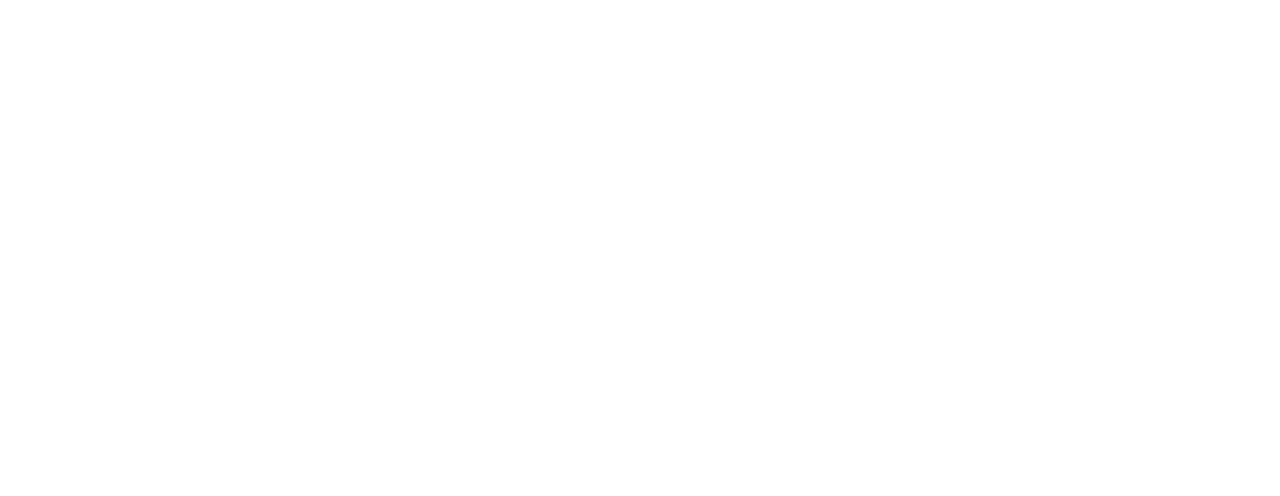
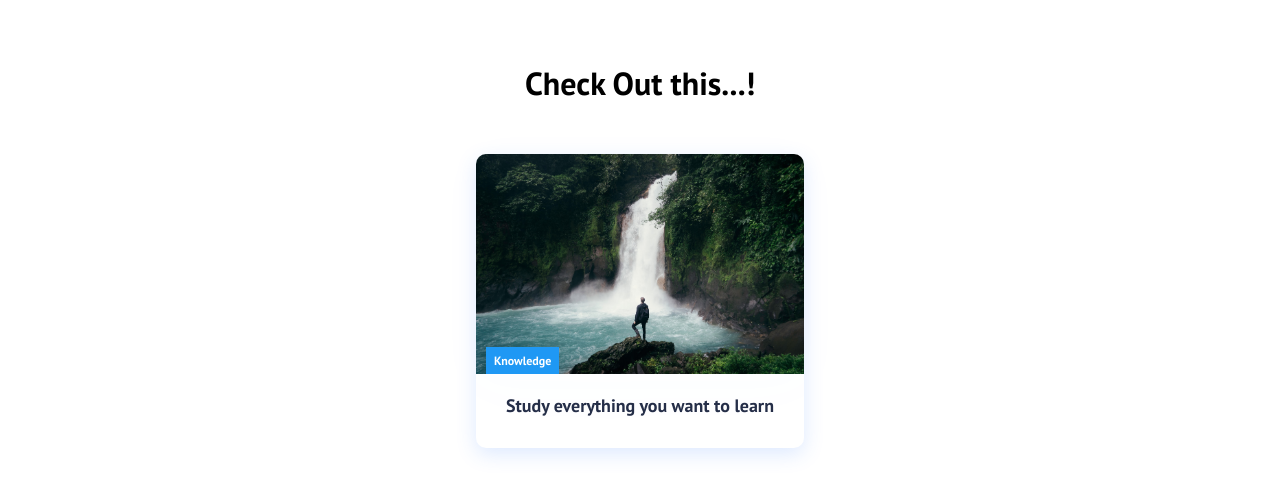
Before and after one commit to Rashika1998/web-react-ui-for-com-v1, a React (Create React App) app: page / in a window 1280 px wide. Shown: the part 882-1378 px from the top of the page. Before the commit the page ends 880 px from the top, so only its background shows below. Built offline with nearby package versions, Linux system fonts and the light colour scheme.

Commit message:
Added a card.

```diff
--- /dev/null
+++ b/src/components/CardItem.js
@@ -0,0 +1,22 @@
+import React from 'react';
+import { Link } from 'react-router-dom';
+
+function CardItem(props) {
+    return (
+        <>
+          <li className="cards__item">
+              <Link className="cards__item__link" to={props.path}>
+                  <figure className="cards__item__pic-wrap" data-category={props.label}>
+                      <img src={props.src} alt="Any Image" className="cards__item__img" />
+                  </figure>
+                  <div className="cards__item__info">
+                      <h5 className="cards__item__text">{props.text}</h5>
+                  </div>
+
+              </Link>
+          </li>
+        </>
+    )
+}
+
+export default CardItem
--- /dev/null
+++ b/src/components/Cards.css
@@ -0,0 +1,118 @@
+.cards {
+    padding: 4rem;
+    background: #fff;
+}
+
+h1 {
+    text-align: center;
+}
+
+.cards__container {
+    display: flex;
+    flex-flow: column;
+    align-items: center;
+    max-width: 1120px;
+    width: 90%;
+    margin: 0 auto;
+}
+
+.cards__wrapper {
+    position: relative;
+    margin: 50px 0 45px;
+}
+
+.cards__items {
+    margin-bottom: 24px;
+}
+
+.cards__item {
+    display: flex;
+    flex: 1;
+    margin: 0 1rem;
+    border-radius: 10px;
+}
+
+.cards__item__link {
+    display: flex;
+    flex-flow: column;
+    width: 100%;
+    box-shadow: 0 6px 20px rgba(56, 125, 255, 0.17);
+    -webkit-filter: drop-shadow(0 6px 20px rgba(56, 125, 255, 0.017));
+    filter: drop-shadow(0 6px 20px rgba(56, 125, 255, 0.017));
+    border-radius: 10px;
+    overflow: hidden;
+    text-decoration: none;
+}
+
+.cards__item__pic-wrap {
+    position: relative;
+    width: 100%;
+    padding-top: 67%;
+    overflow: hidden;
+}
+
+.fade-img {
+    animation-name: fade-img;
+    animation-duration: 2s;
+}
+
+.cards__item__pic-wrap::after {
+    content: attr(data-category);
+    position: absolute;
+    bottom: 0;
+    margin-left: 10px;
+    padding: 6px 8px;
+    max-width: calc((100%) - 60px);
+    font-size: 12px;
+    font-weight: 700;
+    color: #fff;
+    background-color: #1f98f4;
+    box-sizing: border-box;
+}
+
+.cards__item__img {
+    position: absolute;
+    top: 0;
+    right: 0;
+    bottom: 0;
+    left: 0;
+    display: block;
+    width: 100%;
+    max-width: 100%;
+    height: 100%;
+    max-height: 100%;
+    object-fit: cover;
+    transition: all 0.2s linear;
+}
+
+.cards__item__img:hover {
+    transform: scale(1.1);
+}
+
+.cards__item__info {
+    padding: 20px 30px 30px;
+}
+
+.cards__item__text {
+    color: #252e48;
+    font-size: 18px;
+    line-height: 24px;
+}
+
+@media only screen and (min-width: 1200px) {
+    .content__blog__container {
+        width: 84%;
+    }
+}
+
+@media only screen and (min-width: 1024px) {
+    .cards__items {
+        display: flex;
+    }
+}
+
+@media only screen and (max-width: 1024px) {
+    .cards__item {
+        margin-bottom: 2rem;
+    }
+}
--- /dev/null
+++ b/src/components/Cards.js
@@ -0,0 +1,25 @@
+import React from 'react';
+import CardItem from './CardItem';
+import './Cards.css';
+
+function Cards() {
+    return (
+        <div className='cards'>
+            <h1>Check Out this...!</h1>
+            <div className="cards__container">
+                <div className="cards__wrapper">
+                    <ul className="cards__items">
+                        <CardItem
+                        src="../images/img-9.jpg"
+                        text="Study everything you want to learn"
+                        label='Knowledge'
+                        path='/services'
+                        />
+                    </ul>
+                </div>
+            </div>
+        </div>
+    )
+}
+
+export default Cards
--- a/src/components/pages/Home.js
+++ b/src/components/pages/Home.js
@@ -1,5 +1,6 @@
 import React from 'react';
 import '../../App.css';
+import Cards from '../Cards';
 import HeroSection from '../HeroSection';
 
 
@@ -7,6 +8,7 @@
     return(
         <>
             <HeroSection/>
+            <Cards/>
         </>
     )
 }
```
